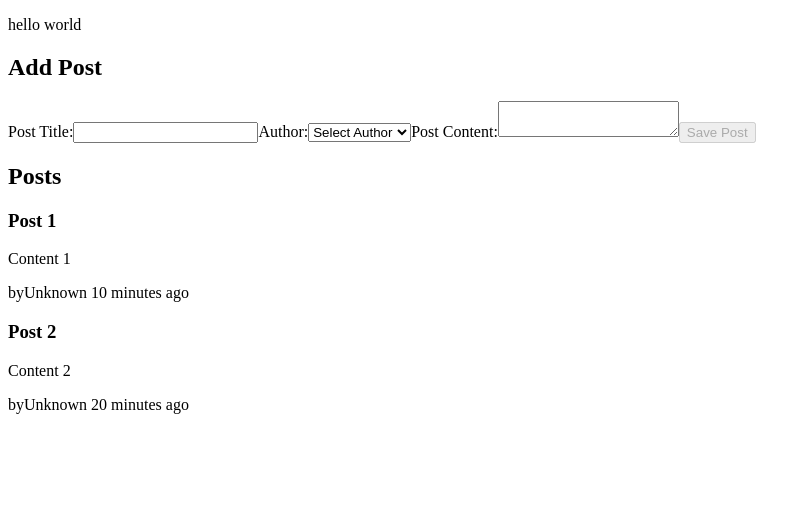
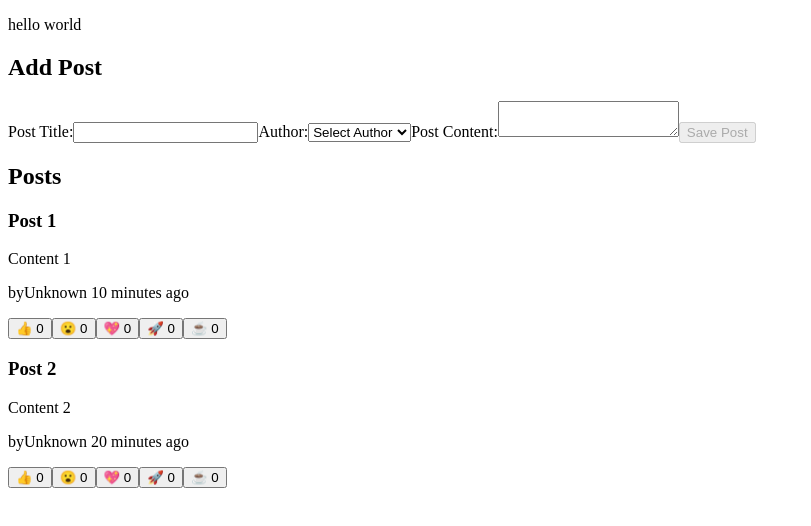
Before and after one commit to yuyang545262477/redux_toolkit_tutorial, a React (Create React App) app: page / in a window 1280 px wide. Shown: the top 526 px of the page, without its empty margins (0-811 px from the left). Built offline with nearby package versions, Linux system fonts and the light colour scheme.

Commit message:
reactionButtons

```diff
--- a/src/features/posts/PostList.tsx
+++ b/src/features/posts/PostList.tsx
@@ -2,6 +2,7 @@ import React from "react";
 import {useSelector} from "react-redux";
 import PostAuthor from "./postAuthor";
 import {selectAllPosts} from "./postsSlice";
+import ReactionBtns from "./reactionButtons";
 import TimeAgo from "./TimeAgo";
 
 const PostList = () => {
@@ -15,6 +16,7 @@ const PostList = () => {
                 <PostAuthor userId={post.userId}/>
                 <TimeAgo timestamp={post.date}/>
             </p>
+            <ReactionBtns post={post}/>
         </article>
     ));
     return (
--- a/src/features/posts/postsSlice.ts
+++ b/src/features/posts/postsSlice.ts
@@ -1,5 +1,13 @@
 import {createSlice, nanoid, PayloadAction} from "@reduxjs/toolkit";
 import {sub} from "date-fns";
+
+export interface Reactions {
+    thumbsUp: number
+    wow: number,
+    heart: number,
+    rocket: number,
+    coffee: number,
+}
 
 export interface PostItem {
     id: string;
@@ -7,6 +15,7 @@ export interface PostItem {
     content: string;
     date: string;
     userId?: string;
+    reactions: Reactions;
 }
 
 const initialState: PostItem[] = [
@@ -15,6 +24,13 @@ const initialState: PostItem[] = [
         title: "Post 1",
         content: "Content 1",
         date: sub(new Date(), {minutes: 10}).toISOString(),
+        reactions: {
+            thumbsUp: 0,
+            wow: 0,
+            heart: 0,
+            rocket: 0,
+            coffee: 0,
+        },
 
     },
     {
@@ -22,6 +38,13 @@ const initialState: PostItem[] = [
         title: "Post 2",
         content: "Content 2",
         date: sub(new Date(), {minutes: 20}).toISOString(),
+        reactions: {
+            thumbsUp: 0,
+            wow: 0,
+            heart: 0,
+            rocket: 0,
+            coffee: 0,
+        },
     },
 ];
 
@@ -46,9 +69,23 @@ const postSlice = createSlice(
                             content,
                             userId,
                             date: new Date().toISOString(),
+                            reactions: {
+                                thumbsUp: 0,
+                                wow: 0,
+                                heart: 0,
+                                rocket: 0,
+                                coffee: 0,
+                            },
                         },
                     };
                 },
+            },
+            reactionAdded(state, action) {
+                const {postId, reaction} = action.payload;
+                const post = state.find(post => post.id === postId);
+                if (post) {
+                    post.reactions[reaction]++;
+                }
             },
         },
     },
@@ -56,5 +93,5 @@ const postSlice = createSlice(
 //selectors
 export const selectAllPosts = (state: any): PostState => state.posts;
 //actions
-export const {postAdded} = postSlice.actions;
+export const {postAdded, reactionAdded} = postSlice.actions;
 export default postSlice.reducer;
--- /dev/null
+++ b/src/features/posts/reactionButtons.tsx
@@ -0,0 +1,34 @@
+import React from "react";
+import {useDispatch} from "react-redux";
+import {PostItem, reactionAdded} from "./postsSlice";
+
+const reactionEmoji = {
+    thumbsUp: "👍",
+    wow: "😮",
+    heart: "💖",
+    rocket: "🚀",
+    coffee: "☕",
+};
+
+interface ReactionBtnProps {
+    post: PostItem;
+}
+
+const ReactionBtns = ({post}: ReactionBtnProps) => {
+    const dispatch = useDispatch();
+    const reactionBtns = Object.entries(reactionEmoji).map(([name, emoji]) => {
+        return (
+            <button key={name}
+                    type={"button"}
+
+                    onClick={() => dispatch(reactionAdded({postId: post.id, reaction: name}))}>
+                {emoji} {post.reactions[name] || 0}
+            </button>
+        );
+    });
+    return (
+        <div>{reactionBtns}</div>
+    );
+};
+
+export default ReactionBtns;
```
